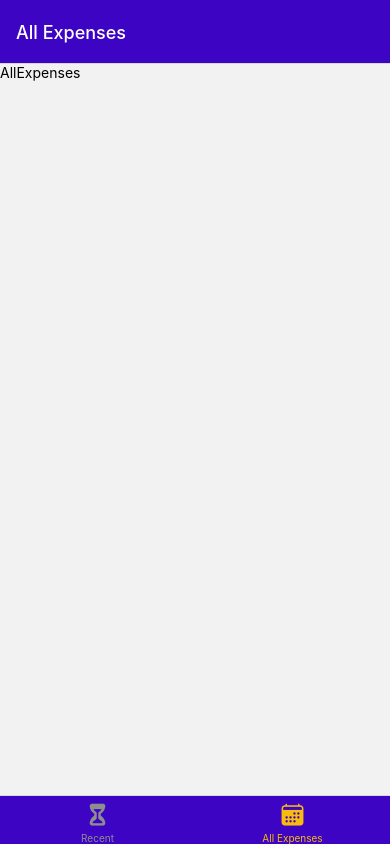
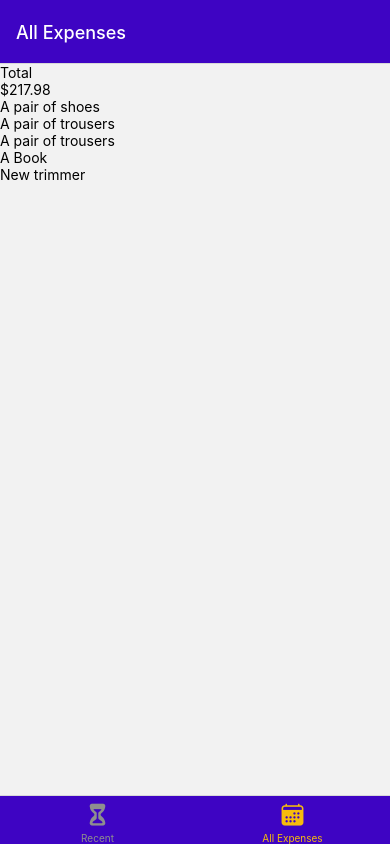
Before and after one commit to sudhiryadav347/react-native-expense-tracker, a React Native app: screen /AllExpenses in a window 390 px wide. Built offline with nearby package versions, Linux system fonts and the light colour scheme.

Commit message:
Outputting a list of Expenses

```diff
--- a/components/ExpensesOutput/ExpensesList.js
+++ b/components/ExpensesOutput/ExpensesList.js
@@ -1,9 +1,13 @@
-import { StyleSheet, Text, View } from 'react-native'
+import { StyleSheet, FlatList, Text } from 'react-native'
 import React from 'react'
 
-const ExpensesList = () => {
+function renderExpenseItem(itemData) {
+    return <Text>{itemData.item.description}</Text>
+}
+
+const ExpensesList = ({expenses}) => {
   return (
-    <FlatList />
+    <FlatList data={expenses} renderItem={renderExpenseItem} keyExtractor={(item)=>item.id}/>
   )
 }
 
--- a/components/ExpensesOutput/ExpensesOutput.js
+++ b/components/ExpensesOutput/ExpensesOutput.js
@@ -2,11 +2,44 @@ import { StyleSheet, View } from 'react-native';
 import ExpensesList from './ExpensesList';
 import ExpensesSummary from './ExpensesSummary';
 
+const DUMMY_EXPESNES = [
+    {
+        id: 'e1',
+        description: 'A pair of shoes',
+        amount: 59.99,
+        date: new Date('2022-04-19')
+    },
+    {
+        id: 'e2',
+        description: 'A pair of trousers',
+        amount: 29.49,
+        date: new Date('2022-03-09')
+    },
+    {
+        id: 'e3',
+        description: 'A pair of trousers',
+        amount: 19.40,
+        date: new Date('2022-03-26')
+    },
+    {
+        id: 'e4',
+        description: 'A Book',
+        amount: 9.10,
+        date: new Date('2022-02-06')
+    },
+    {
+        id: 'e5',
+        description: 'New trimmer',
+        amount: 100.00,
+        date: new Date('2022-02-06')
+    }
+];
+
 const ExpensesOutput = ({ expenses, expensesPeriod }) => {
   return (
     <View>
-      <ExpensesSummary expenses={expenses} periodName={expensesPeriod}/>
-      <ExpensesList />
+      <ExpensesSummary expenses={DUMMY_EXPESNES} periodName={expensesPeriod}/>
+      <ExpensesList expenses={DUMMY_EXPESNES}/>
     </View>
   );
 };
--- a/components/ExpensesOutput/ExpensesSummary.js
+++ b/components/ExpensesOutput/ExpensesSummary.js
@@ -1,6 +1,6 @@
 import { StyleSheet, Text, View } from 'react-native'
 
-const ExpensesSummary = ({periodName}) => {
+const ExpensesSummary = ({periodName, expenses}) => {
     const expensesSum = expenses.reduce((sum, expense)=>{
         return sum + expense.amount
     }, 0);
--- a/screens/AllExpenses.js
+++ b/screens/AllExpenses.js
@@ -1,11 +1,9 @@
-import { StyleSheet, Text, View } from 'react-native';
-import React from 'react';
+import { StyleSheet } from 'react-native';
+import ExpensesOutput from '../components/ExpensesOutput/ExpensesOutput';
 
 const AllExpenses = () => {
   return (
-    <View>
-      <Text>AllExpenses</Text>
-    </View>
+    <ExpensesOutput expensesPeriod="Total"/>
   );
 };
 
--- a/screens/RecentExpenses.js
+++ b/screens/RecentExpenses.js
@@ -1,11 +1,10 @@
 import { StyleSheet, Text, View } from 'react-native';
 import React from 'react';
+import ExpensesOutput from '../components/ExpensesOutput/ExpensesOutput';
 
 const RecentExpenses = () => {
   return (
-    <View>
-      <Text>RecentExpenses</Text>
-    </View>
+      <ExpensesOutput expensePeriod="Last 7 days"/>
   );
 };
 
```
